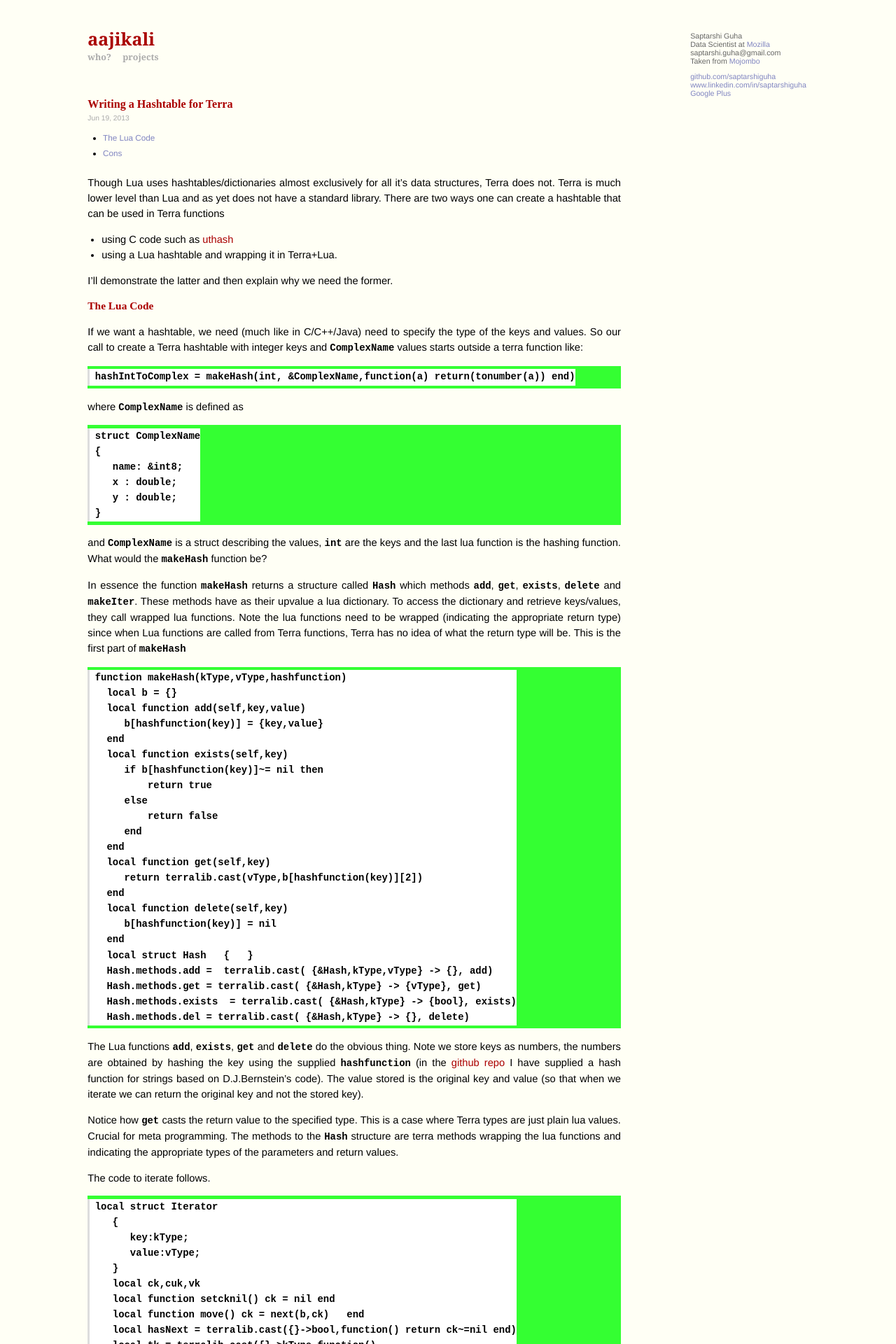
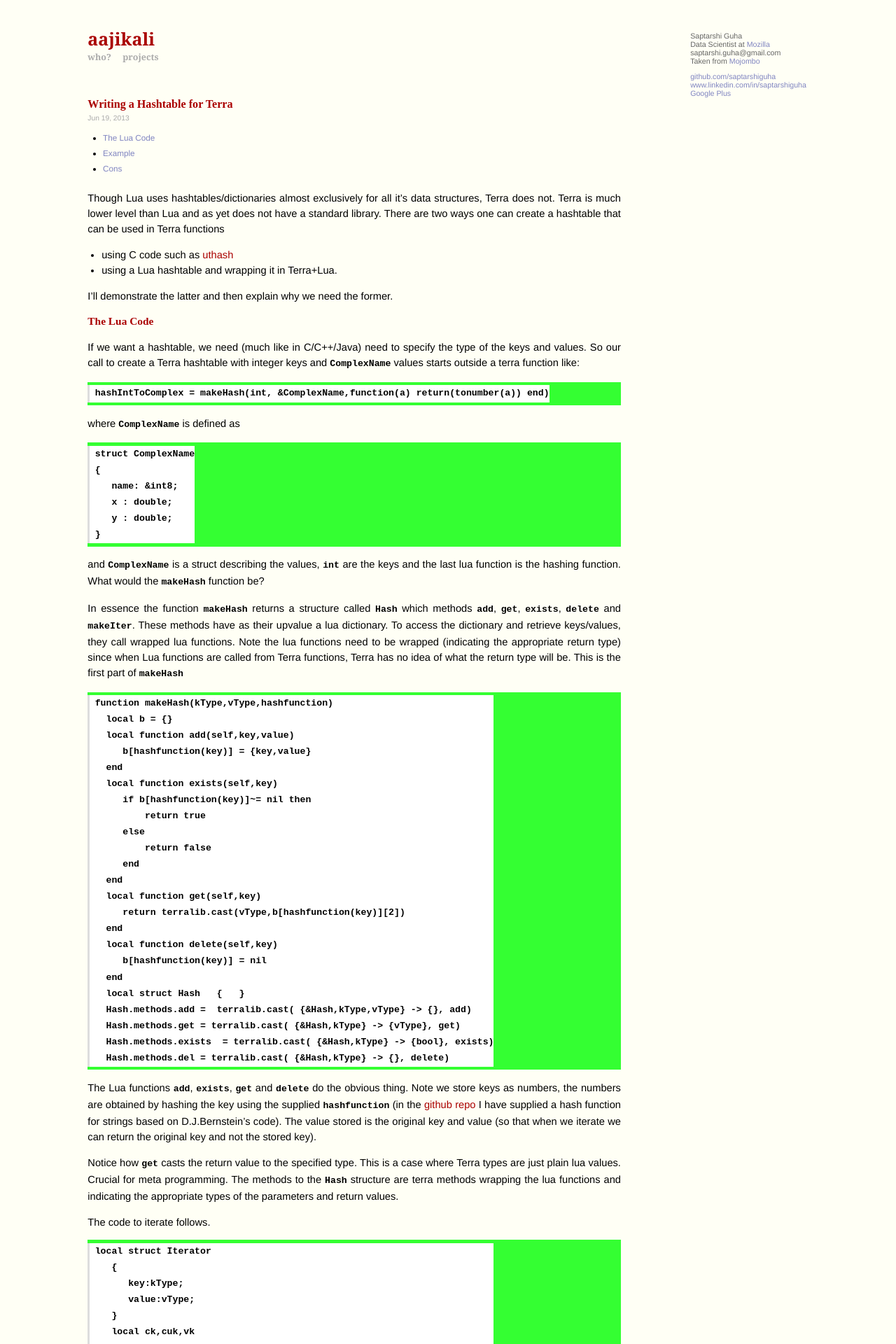
Before and after one commit to agentsguha/saptarshiguha.github.io, a Jekyll site: the page built from _posts/2013-06-19-Hashtables-in-terra.md, in a window 1280 px wide. Shown: the top 1920 px of the page at 70% size. Built offline with Jekyll 4.4.1, drawn with Linux system fonts in a browser that asks for light colours; some web fonts are replaced; comment, search, counter and statistics services are not loaded; some of the changed text lies outside the part shown.

Commit message:
Wrote up a hashtable post

```diff
--- a/_posts/2013-06-19-Hashtables-in-terra.md
+++ b/_posts/2013-06-19-Hashtables-in-terra.md
@@ -127,8 +127,10 @@
 	end
 
 The variables `ck`, `cuk` and `vk` are upvalues for `Iterator:next()`, thus
-state is kept across calls. Once again the casting is done appropriately. And
-example of it's use is then
+state is kept across calls. Once again the casting is done appropriately.
+
+## Example
+And example of it's use is then
 
 	C = terralib.includec("stdio.h")
 	C1 = terralib.includec("stdlib.h")
--- a/css/screen.css
+++ b/css/screen.css
@@ -288,7 +288,7 @@
 #post code {
              border: none;
              display:inline;
-             font-size: 95%;
+             font-size: 90%;
              margin-bottom:1em;
              }
 #post ul,
```
Also changed, not shown: other parts of _posts/2013-06-19-Hashtables-in-terra.md (+2 -0 lines).
